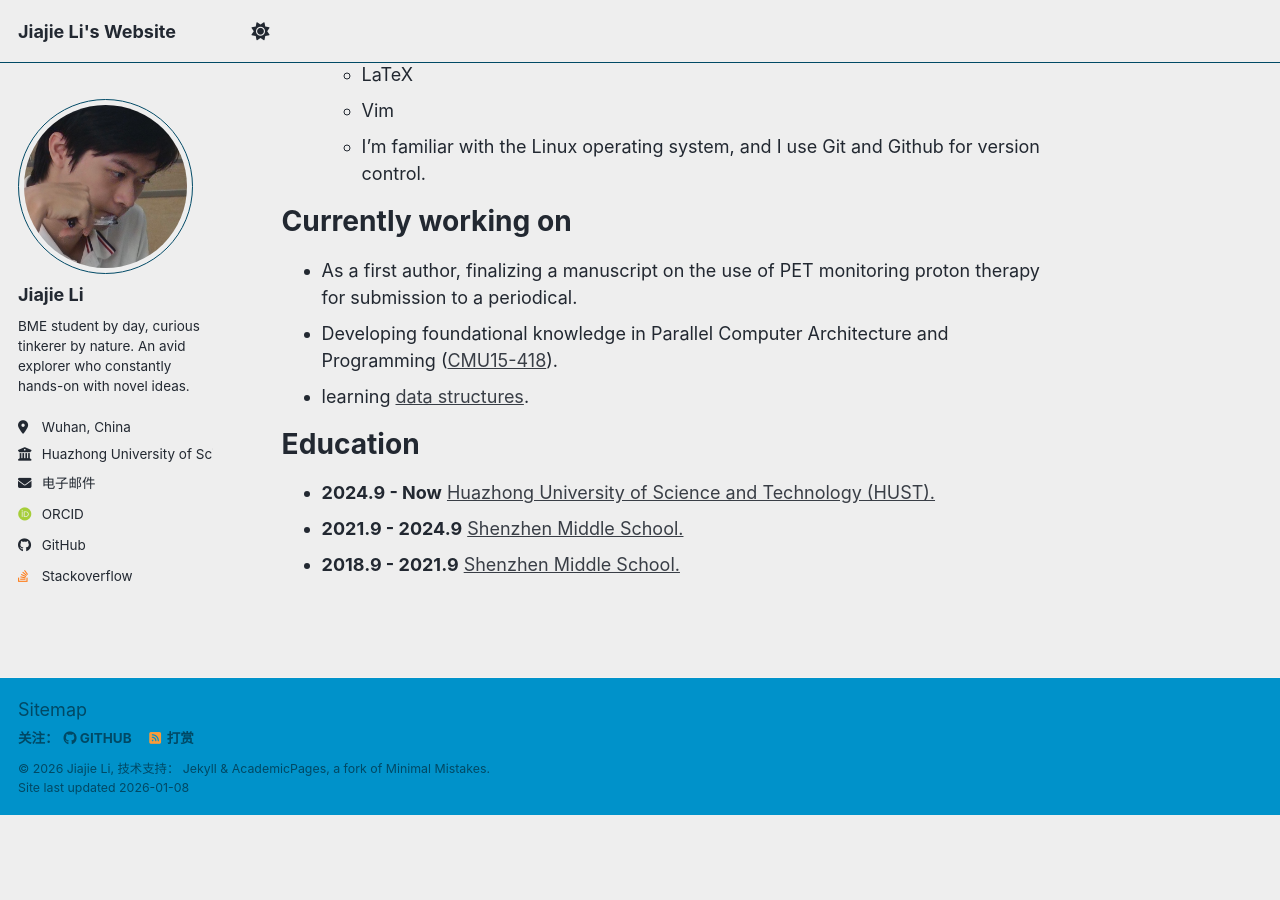
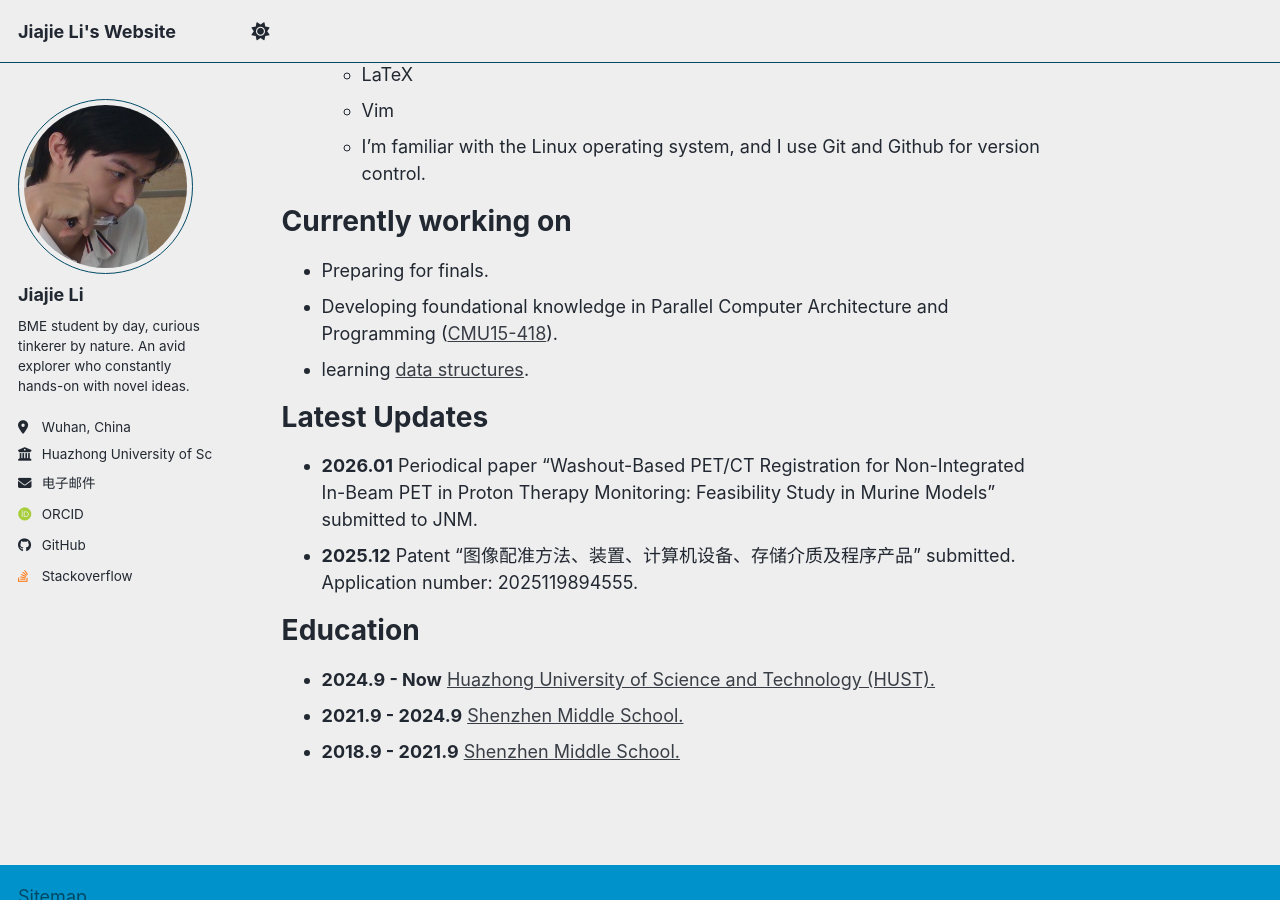
Before and after one commit to oblivion-1521/oblivion-1521.github.io, a Jekyll site: the page built from _pages/about.md, in a window 1280 px wide and 900 px high, scrolled down 738 px. Built offline with Jekyll 4.4.1, drawn with Linux system fonts in a browser that asks for light colours; some web fonts are replaced; a script bundle is joined from its source files by our own code; library files that are not in the unit come from our copies; before the commit the page ends 1553 px from its top, so only the background shows below that.

Commit message:
Update on 2026/1/8.

```diff
--- a/_pages/about.md
+++ b/_pages/about.md
@@ -34,10 +34,15 @@ Skills
 
 Currently working on
 =========
-- As a first author, finalizing a manuscript on the use of PET monitoring proton therapy for submission to a periodical.
+- Preparing for finals.
 - Developing foundational knowledge in Parallel Computer Architecture and Programming ([CMU15-418](https://www.cs.cmu.edu/afs/cs/academic/class/15418-s18/www/schedule.html)).
 - learning [data structures](https://labuladong.online/algo/intro/quick-learning-plan/).
 
+
+Latest Updates
+=========
+- **2026.01** Periodical paper "Washout-Based PET/CT Registration for Non-Integrated In-Beam PET in Proton Therapy Monitoring: Feasibility Study in Murine Models" submitted to JNM.
+- **2025.12** Patent "图像配准方法、装置、计算机设备、存储介质及程序产品" submitted. Application number: 2025119894555.
 
 Education
 =========
```
